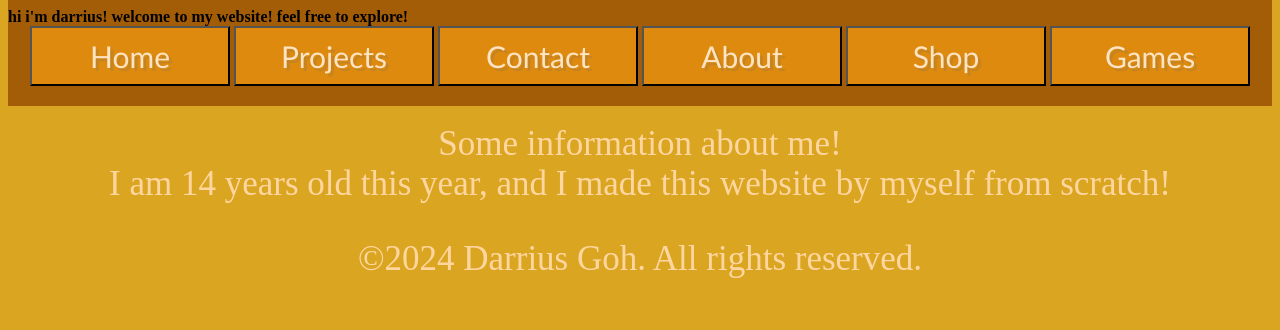
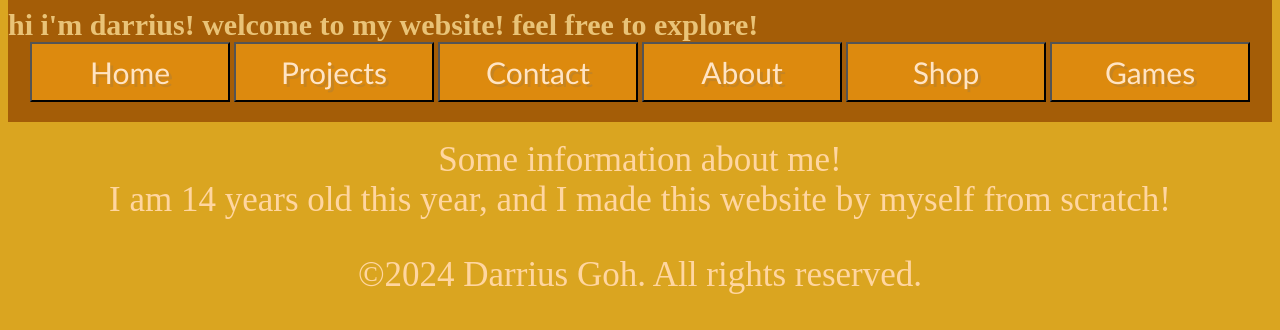
Before and after one commit to darriuseatsxylophones/projdarrius1, a plain HTML site: page homescreen.html in a window 1280 px wide. Shown: the part 484-814 px from the top of the page. Drawn offline with Linux system fonts and the light colour scheme; a script that the page names is missing.

Commit message:
Update homescreen.css

```diff
--- a/homescreen.css
+++ b/homescreen.css
@@ -64,3 +64,19 @@ p.Introduction {
     margin-right:10px;
     margin-top:0px;
 }
+
+html {
+    scroll-behavior: smooth;
+}
+
+#targetSection {
+    margin-top: 50px;
+    padding: 20px;
+    background-color: #f0f0f0;
+}
+
+b {
+    color:rgb(233, 195, 119);
+    text-align:center;
+    font-size: 30px;
+}
```
